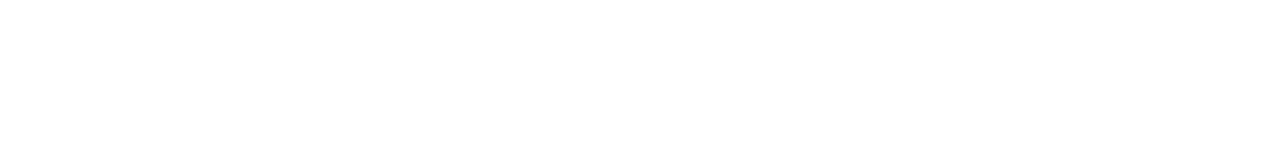
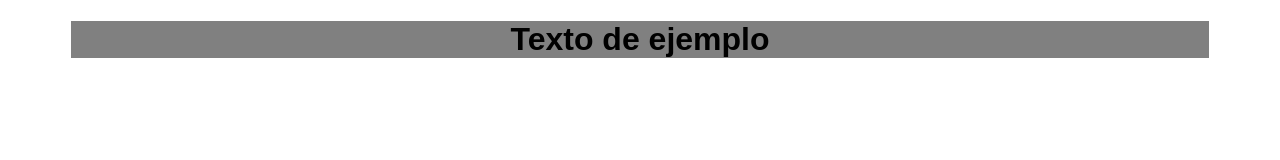
Before and after one commit to Michael932322/Investigacion-aplicada-1, a plain HTML site: page Web APP/index.html in a window 1280 px wide. Drawn offline with Linux system fonts and the light colour scheme.

Commit message:
Primeros pasos

```diff
--- a/Web APP/css/index.css
+++ b/Web APP/css/index.css
@@ -0,0 +1,10 @@
+body{
+    font-family: Arial, Helvetica, sans-serif;
+}
+
+div.encabezado{
+    background-color: gray;
+    margin-left: 5%;
+    margin-right: 5%;
+    text-align: center;
+}
--- a/Web APP/index.html
+++ b/Web APP/index.html
@@ -4,8 +4,19 @@
     <meta charset="UTF-8">
     <meta name="viewport" content="width=device-width, initial-scale=1.0">
     <title>Investigación aplicada 1</title>
+    <link rel="stylesheet" href="css/index.css">
 </head>
 <body>
 
+    <header>
+        <div class="encabezado">
+            <h1>Texto de ejemplo</h1>
+        </div>
+    </header>
+
+     <footer>
+
+     </footer>
+
 </body>
 </html>
```
